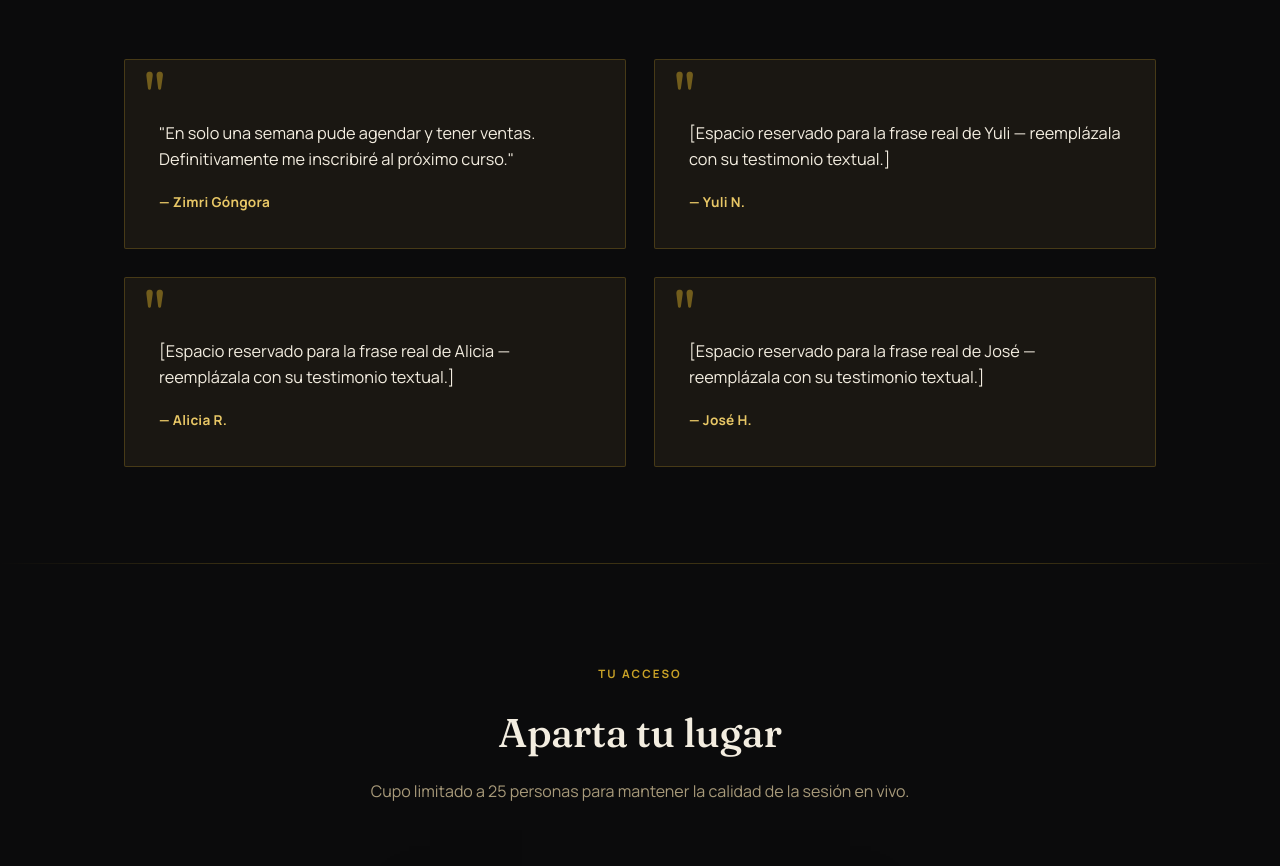
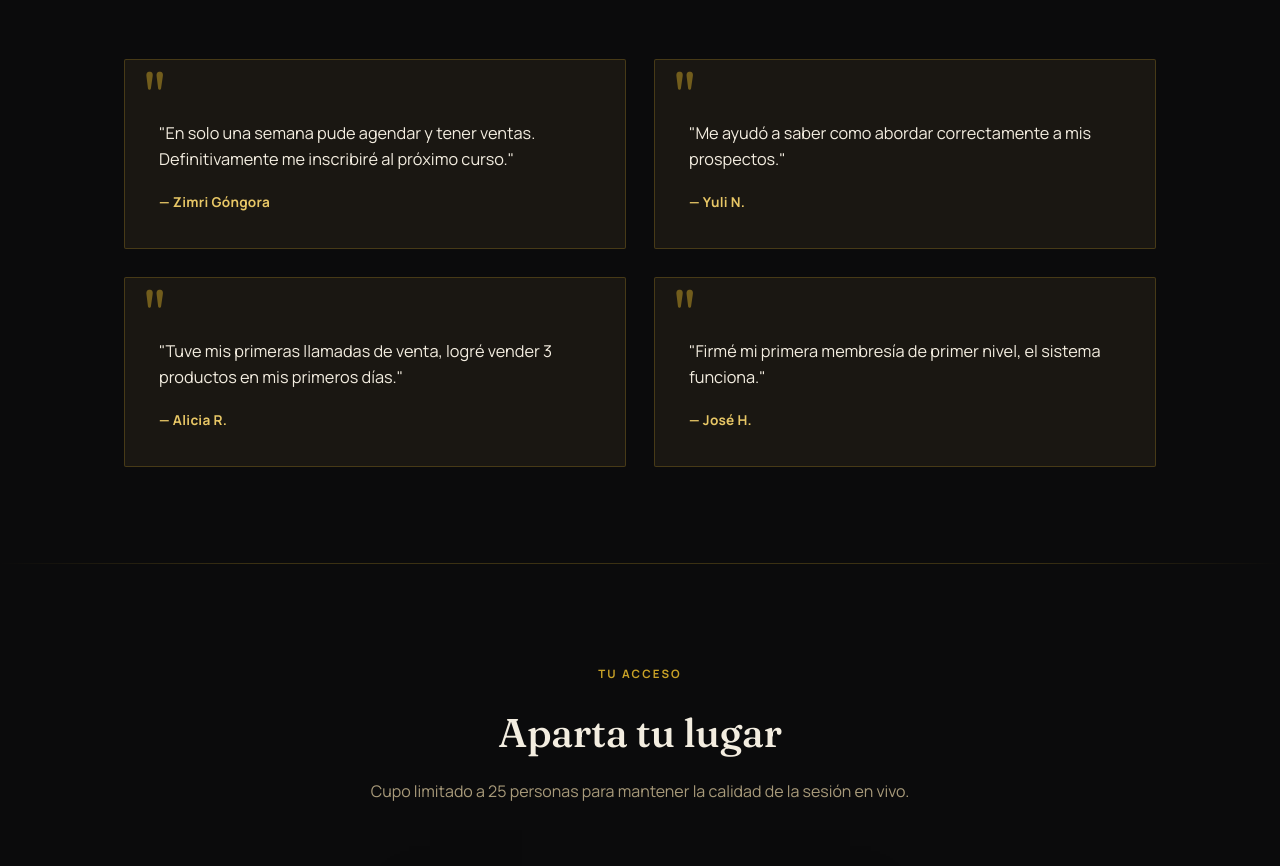
Before and after one commit to AlanGrowth/Curso-Intensivo-Network-Marketing-AlanGrowth, a plain HTML site: page index.html in a window 1280 px wide. Shown: the part 3380-4246 px from the top of the page. Drawn offline with Linux system fonts and the light colour scheme.

Commit message:
Replace placeholder testimonials with actual quotes
Updated testimonials in index.html with real quotes from Yuli, Alicia, and José.

```diff
--- a/index.html
+++ b/index.html
@@ -428,15 +428,15 @@
         <p class="testi-name">— Zimri Góngora</p>
       </div>
       <div class="testi-card">
-        <p class="testi-text">[Espacio reservado para la frase real de Yuli — reemplázala con su testimonio textual.]</p>
+        <p class="testi-text">"Me ayudó a saber como abordar correctamente a mis prospectos."</p>
         <p class="testi-name">— Yuli N.</p>
       </div>
       <div class="testi-card">
-        <p class="testi-text">[Espacio reservado para la frase real de Alicia — reemplázala con su testimonio textual.]</p>
+        <p class="testi-text">"Tuve mis primeras llamadas de venta, logré vender 3 productos en mis primeros días."</p>
         <p class="testi-name">— Alicia R.</p>
       </div>
       <div class="testi-card">
-        <p class="testi-text">[Espacio reservado para la frase real de José — reemplázala con su testimonio textual.]</p>
+        <p class="testi-text">"Firmé mi primera membresía de primer nivel, el sistema funciona."</p>
         <p class="testi-name">— José H.</p>
       </div>
     </div>
@@ -533,7 +533,7 @@
   // Cuando ya tengas tu link de pago (CLIP o Mercado Pago),
   // pégalo en PAYMENT_LINK y el botón lo usará automáticamente.
   // ============================================================
-  const WHATSAPP_NUMBER = "521XXXXXXXXXX"; // <-- reemplaza con tu número, formato 521 + 10 dígitos
+  const WHATSAPP_NUMBER = "5217774222063"; // <-- reemplaza con tu número, formato 521 + 10 dígitos
   const PAYMENT_LINK = null; // <-- ejemplo: "https://link.clip.mx/xxxxx" cuando lo tengas
 
   function reservarLugar(){
```
